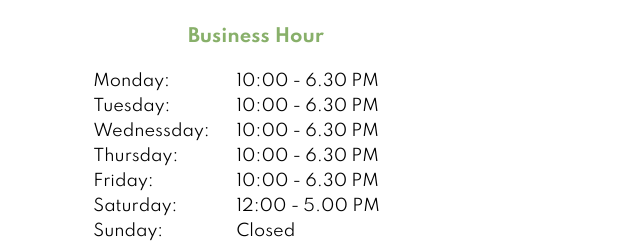
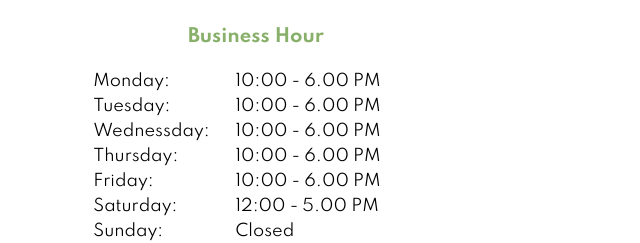
Before and after one commit to mehedihasanreal/BNG-Multi-Service, a plain HTML site: page index.html in a window 1280 px wide. Shown: the part 418-661 px from the top of the page, 624-1264 px from the left. Drawn offline with Linux system fonts and the light colour scheme.

Commit message:
changes on bussiness hour

```diff
--- a/index.html
+++ b/index.html
@@ -53,23 +53,23 @@
             <table>
                 <tr>
                     <td>Monday:</td>
-                    <td>10:00 - 6.30 PM</td>
+                    <td>10:00 - 6.00 PM</td>
                 </tr>
                 <tr>
                     <td>Tuesday:</td>
-                    <td>10:00 - 6.30 PM</td>
+                    <td>10:00 - 6.00 PM</td>
                 </tr>
                 <tr>
                     <td>Wednessday:</td>
-                    <td>10:00 - 6.30 PM</td>
+                    <td>10:00 - 6.00 PM</td>
                 </tr>
                 <tr>
                     <td>Thursday:</td>
-                    <td>10:00 - 6.30 PM</td>
+                    <td>10:00 - 6.00 PM</td>
                 </tr>
                 <tr>
                     <td>Friday:</td>
-                    <td>10:00 - 6.30 PM</td>
+                    <td>10:00 - 6.00 PM</td>
                 </tr>
                 <tr>
                     <td>Saturday:</td>
```
